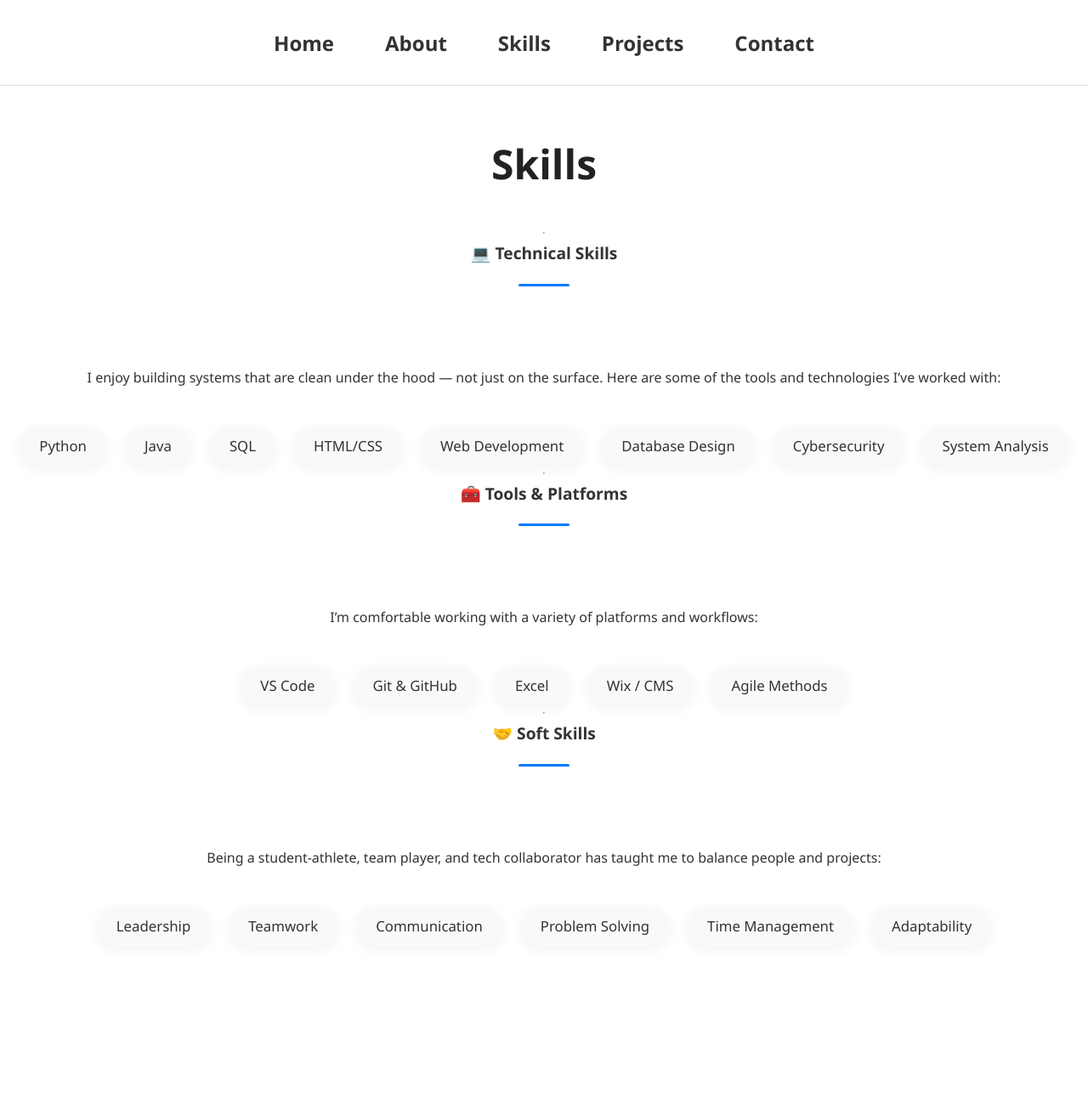
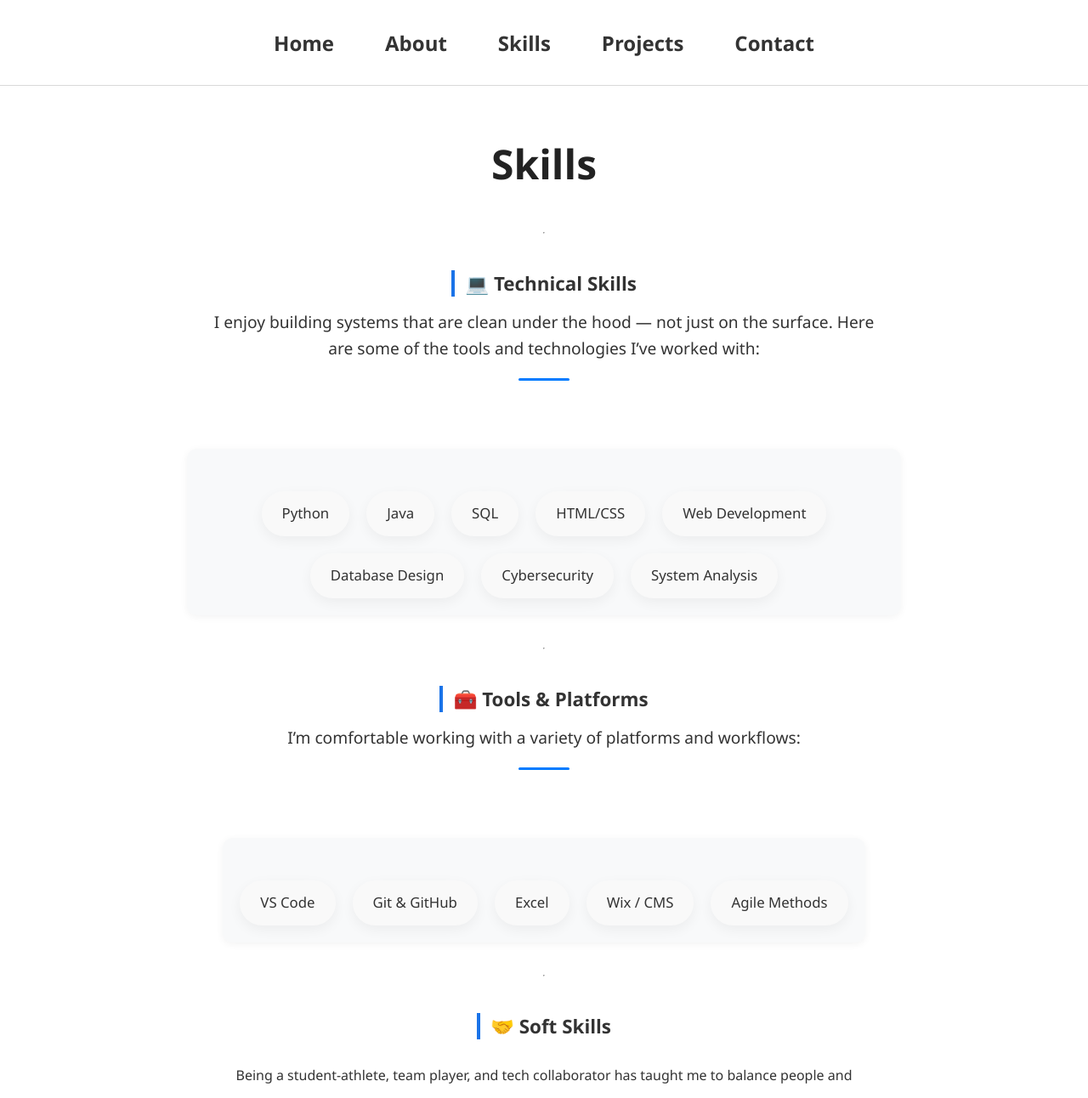
Before and after one commit to masontatafu/masontatafu.github.io, a Jekyll site: the page built from skills.md, in a window 1280 px wide and 1292 px high. Shown: the whole window at 85% size. Built offline with Jekyll 4.4.1, drawn with Linux system fonts in a browser that asks for light colours.

Commit message:
Update skills.md

```diff
--- a/skills.md
+++ b/skills.md
@@ -9,48 +9,45 @@ layout: default
 ---
 
 ## 💻 Technical Skills
+{:.about-header}
+
+I enjoy building systems that are clean under the hood — not just on the surface. Here are some of the tools and technologies I’ve worked with:
 {:.skills-section}
 
-I enjoy building systems that are clean under the hood — not just on the surface. Here are some of the tools and technologies I’ve worked with:
-
-<div class="skills-grid">
-<span class="skill-tag">Python</span>
-<span class="skill-tag">Java</span>
-<span class="skill-tag">SQL</span>
-<span class="skill-tag">HTML/CSS</span>
-<span class="skill-tag">Web Development</span>
-<span class="skill-tag">Database Design</span>
-<span class="skill-tag">Cybersecurity</span>
-<span class="skill-tag">System Analysis</span>
+<div class="about-section">
+  <div class="skills-grid">
+    <span class="skill-tag">Python</span>
+    <span class="skill-tag">Java</span>
+    <span class="skill-tag">SQL</span>
+    <span class="skill-tag">HTML/CSS</span>
+    <span class="skill-tag">Web Development</span>
+    <span class="skill-tag">Database Design</span>
+    <span class="skill-tag">Cybersecurity</span>
+    <span class="skill-tag">System Analysis</span>
+  </div>
 </div>
 
 ---
 
 ## 🧰 Tools & Platforms
+{:.about-header}
+
+I’m comfortable working with a variety of platforms and workflows:
 {:.skills-section}
 
-I’m comfortable working with a variety of platforms and workflows:
-
-<div class="skills-grid">
-<span class="skill-tag">VS Code</span>
-<span class="skill-tag">Git & GitHub</span>
-<span class="skill-tag">Excel</span>
-<span class="skill-tag">Wix / CMS</span>
-<span class="skill-tag">Agile Methods</span>
+<div class="about-section">
+  <div class="skills-grid">
+    <span class="skill-tag">VS Code</span>
+    <span class="skill-tag">Git & GitHub</span>
+    <span class="skill-tag">Excel</span>
+    <span class="skill-tag">Wix / CMS</span>
+    <span class="skill-tag">Agile Methods</span>
+  </div>
 </div>
 
 ---
 
 ## 🤝 Soft Skills
-{:.skills-section}
+{:.about-header}
 
-Being a student-athlete, team player, and tech collaborator has taught me to balance people and projects:
-
-<div class="skills-grid">
-<span class="skill-tag">Leadership</span>
-<span class="skill-tag">Teamwork</span>
-<span class="skill-tag">Communication</span>
-<span class="skill-tag">Problem Solving</span>
-<span class="skill-tag">Time Management</span>
-<span class="skill-tag">Adaptability</span>
-</div>
+Being a student-athlete, team player, and tech collaborator has taught me to balance people and
```
